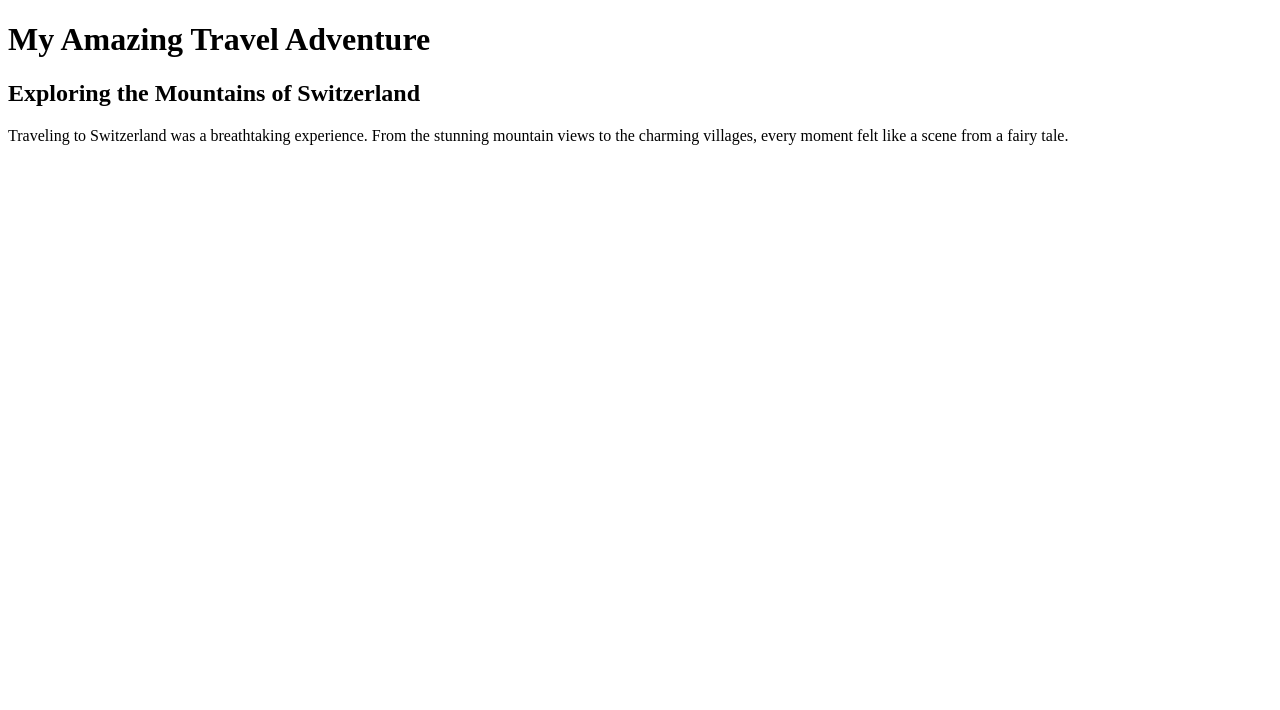
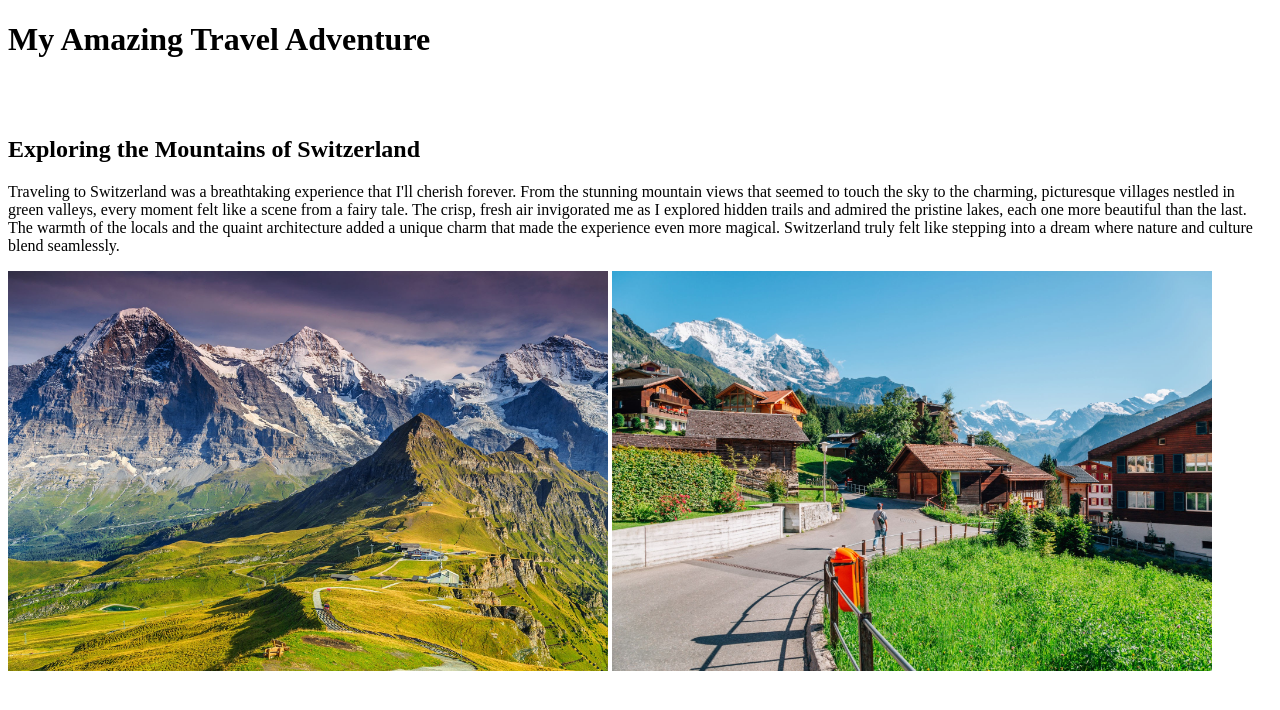
Before and after one commit to abdullah-ahmad-3744/HTML, a plain HTML site: page 04-Practice/index.html in a window 1280 px wide. Drawn offline with Linux system fonts and the light colour scheme.

Commit message:
Images added.

```diff
--- a/04-Practice/index.html
+++ b/04-Practice/index.html
@@ -9,14 +9,18 @@
 
     <!-- Main Heading -->
     <h1>My Amazing Travel Adventure</h1>
+    <br>
+    <br>
 
     <!-- Sub-heading for location -->
     <h2>Exploring the Mountains of Switzerland</h2>
 
     <!-- Paragraph describing the experience -->
     <p>
-        Traveling to Switzerland was a breathtaking experience. From the stunning mountain views to the charming villages,
-        every moment felt like a scene from a fairy tale.
+        Traveling to Switzerland was a breathtaking experience that I'll cherish forever. From the stunning mountain views that seemed to touch the sky to the charming, picturesque villages nestled in green valleys, every moment felt like a scene from a fairy tale. The crisp, fresh air invigorated me as I explored hidden trails and admired the pristine lakes, each one more beautiful than the last. The warmth of the locals and the quaint architecture added a unique charm that made the experience even more magical. Switzerland truly felt like stepping into a dream where nature and culture blend seamlessly.
     </p>
+    <!-- Image representing the place visited -->
+    <img src="./mountain-1.jpeg" alt="Beautiful mountains in Switzerland" width="600" height="400">
+    <img src="./mountain-2.jpeg" alt="Beautiful mountains in Switzerland" width="600" height="400">
 </body>
 </html>
```
Also changed, not shown: 04-Practice/Mountain-2.jpeg (added), 04-Practice/mountain-1.jpeg (added).
